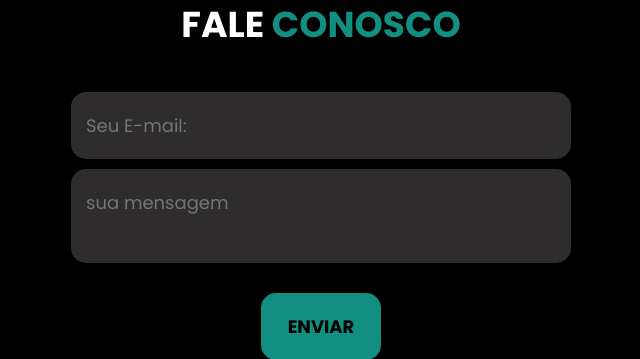
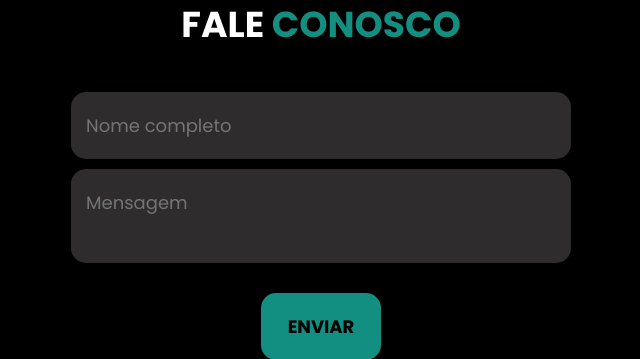
Before and after one commit to migueljaber/TCC, a PHP site: page / in a window 1280 px wide; the page is wider, and only the part inside the window is pictured. Shown: the part 4394-4753 px from the top of that part, without its empty margins (319-959 px from the left). Run offline with PHP 8.4, Linux system fonts and the light colour scheme.

Commit message:
Tabela feedback recebendo do formulário index

```diff
--- a/conexao.php
+++ b/conexao.php
@@ -0,0 +1,9 @@
+<?php
+    $servidor="localhost";
+    $usuario="root";
+    $senha="";
+    $dbname="tcc";
+
+$conn=mysqli_connect($servidor, $usuario, $senha, $dbname);
+
+?>
--- a/index.php
+++ b/index.php
@@ -1,5 +1,10 @@
 <?php
+include "conexao.php";
+    $nome=filter_input(INPUT_POST, "nome", FILTER_SANITIZE_STRING);
+    $mensagem=filter_input(INPUT_POST, "mensagem", FILTER_SANITIZE_STRING);
 
+    $result_usuario="INSERT INTO feedback (nome, mensagem) VALUES ('$nome', '$mensagem')";
+    $SQL=mysqli_query($conn, $result_usuario);
 
 ?>
 
@@ -208,8 +213,8 @@
             <div class="interface">
                 <h2 class="titulo">FALE <span>CONOSCO</span></h2>
                 <form name="form_msg" id="form_msg" action="index.php" method="POST">
-                    <input type="text" name="email" id="email" placeholder="Seu E-mail:" required>
-                    <textarea name="mensagem" id="mensagem" placeholder="sua mensagem" required></textarea>
+                    <input type="text" name="nome" id="nome" placeholder="Nome completo" required>
+                    <textarea name="mensagem" id="mensagem" placeholder="Mensagem" required></textarea>
                     <div class="advance-enviar"> <input type="submit" value="ENVIAR"></div>
                 </form>
             </div>
```
